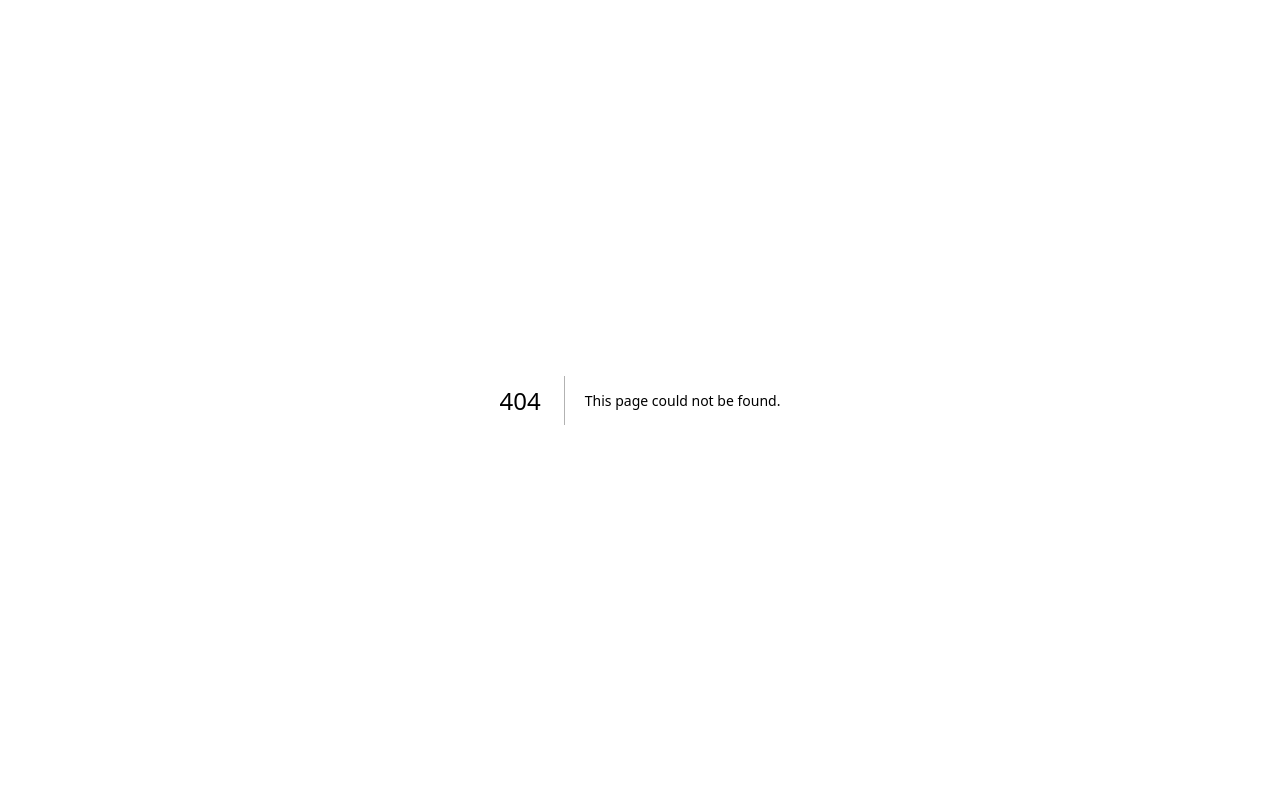
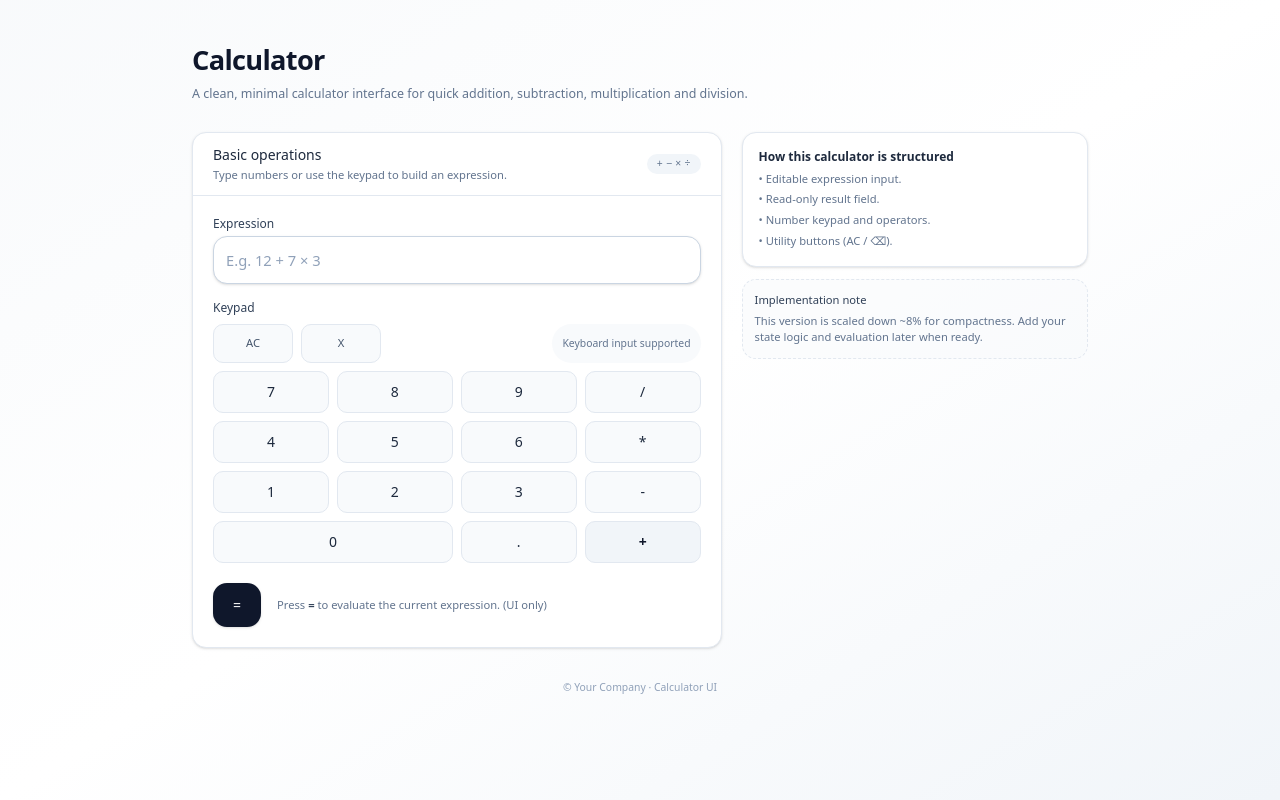
Before and after one commit to tusharpatle0097/calculator, a Next.js app: page /calculators/calculator in a window 1280 px wide. Before the commit this address had no page. Built offline with nearby package versions, Linux system fonts and the light colour scheme.

Commit message:
addcalculator

```diff
--- /dev/null
+++ b/src/app/calculators/calculator/page.jsx
@@ -0,0 +1,189 @@
+"use client";
+
+import Input from "@/app/ui/Input";
+import SubmitButton from "@/app/ui/SubmitButton";
+import { useState } from "react";
+
+const keypadValues = [
+  "7",
+  "8",
+  "9",
+  "/",
+  "4",
+  "5",
+  "6",
+  "*",
+  "1",
+  "2",
+  "3",
+  "-",
+  "0",
+  ".",
+  "+",
+];
+
+const Page = () => {
+  const [input, setInput] = useState("");
+
+  const handleClick = (value) => {
+    setInput(input + value);
+    if (input === "Error" ) {
+      setInput("");
+    }
+  };
+
+  const handleCalculate = () => {
+    try {
+      const result = eval(input);
+      setInput(result.toString());
+    } catch (error) {
+      setInput("Error");
+    }
+  };
+
+  const allClear = () => {
+    setInput("");
+  };
+
+  const allSelect = () => {
+    setInput((s) => s.slice(0, -1));
+  };
+
+  return (
+    <div className="min-h-screen bg-gradient-to-br from-slate-50 via-white to-slate-100 py-10 px-3 text-[0.92rem]">
+      <div className="mx-auto w-full max-w-4xl">
+        {/* Header */}
+        <div className="mb-7">
+          <h1 className="text-[1.7rem] font-semibold tracking-tight text-slate-900">
+            Calculator
+          </h1>
+          <p className="mt-1 text-[0.78rem] text-slate-500">
+            A clean, minimal calculator interface for quick addition,
+            subtraction, multiplication and division.
+          </p>
+        </div>
+
+        <div className="grid grid-cols-1 gap-5 lg:grid-cols-5">
+          {/* Left: Calculator panel */}
+          <div className="lg:col-span-3">
+            <div className="rounded-xl border border-slate-200 bg-white shadow-sm">
+              <div className="border-b border-slate-200 px-5 py-3 flex items-center justify-between">
+                <div>
+                  <h2 className="text-sm font-medium text-slate-800">
+                    Basic operations
+                  </h2>
+                  <p className="mt-[2px] text-[0.7rem] text-slate-500">
+                    Type numbers or use the keypad to build an expression.
+                  </p>
+                </div>
+                <span className="rounded-full bg-slate-100 px-2.5 py-[2px] text-[0.65rem] font-medium uppercase tracking-wide text-slate-500">
+                  + − × ÷
+                </span>
+              </div>
+
+              <div className="px-5 py-5 space-y-4">
+                {/* Expression input */}
+                <div>
+                  <label className="mb-1 block text-xs font-medium text-slate-700">
+                    Expression
+                  </label>
+
+                  <input
+                   placeholder="E.g. 12 + 7 × 3"
+                    value={input}
+                    onChange={(e) => setInput(e.target.value)}
+                    className="w-full rounded-xl border border-slate-300 bg-white py-3 px-3 text-slate-900 placeholder-slate-400 shadow-sm focus:border-slate-900 focus:outline-none focus:ring-2 focus:ring-slate-900/10"
+                  />
+                </div>
+
+                <div>
+                  <label className="mb-1 block text-xs font-medium text-slate-700">
+                    Keypad
+                  </label>
+                  <div className="mt-2 flex gap-2 text-[0.7rem] mb-2">
+                    <button
+                      onClick={allClear}
+                      className="rounded-lg border border-slate-200 font-medium w-20 bg-slate-50 px-2.5 py-2.5 text-slate-600 hover:border-slate-300"
+                    >
+                      AC
+                    </button>
+                    <button
+                      onClick={allSelect}
+                      className="rounded-lg border border-slate-200 font-medium w-20 bg-slate-50 px-2.5 py-2.5 text-slate-600 hover:border-slate-300"
+                    >
+                      X
+                    </button>
+                    <span className="ml-auto inline-flex items-center rounded-full bg-slate-50 px-2.5 py-[2px] text-[0.65rem] text-slate-500">
+                      Keyboard input supported
+                    </span>
+                  </div>
+                  {/* ✅ Single array mapped */}
+                  <div className="grid grid-cols-4 gap-2 text-sm">
+                    {keypadValues.map((val, i) => (
+                      <button
+                        onClick={() => handleClick(val)}
+                        key={i}
+                        className={`rounded-lg border border-slate-200 py-2.5 font-medium hover:border-slate-300 ${
+                          ["÷", "×", "−", "+"].includes(val)
+                            ? "bg-slate-100 font-semibold text-slate-900"
+                            : "bg-slate-50 text-slate-800"
+                        } ${val === "0" ? "col-span-2" : ""}`}
+                      >
+                        {val}
+                      </button>
+                    ))}
+                  </div>
+
+                  {/* Utility buttons */}
+                </div>
+
+                {/* Action */}
+                <div className="mt-5 flex items-center gap-4">
+                  <SubmitButton onClick={handleCalculate}>=</SubmitButton>
+                  <p className="text-[0.7rem] text-slate-500">
+                    Press{" "}
+                    <span className="font-semibold text-slate-700">=</span> to
+                    evaluate the current expression. (UI only)
+                  </p>
+                </div>
+              </div>
+            </div>
+          </div>
+
+          {/* Right: Info panel */}
+          <div className="lg:col-span-2">
+            <div className="space-y-3">
+              <div className="rounded-xl border border-slate-200 bg-white p-4 shadow-sm">
+                <h3 className="text-xs font-semibold text-slate-800 mb-1.5">
+                  How this calculator is structured
+                </h3>
+                <ul className="space-y-1 text-[0.7rem] text-slate-500">
+                  <li>• Editable expression input.</li>
+                  <li>• Read-only result field.</li>
+                  <li>• Number keypad and operators.</li>
+                  <li>• Utility buttons (AC / ⌫).</li>
+                </ul>
+              </div>
+
+              <div className="rounded-xl border border-dashed border-slate-200 bg-slate-50/60 p-3 text-[0.7rem] text-slate-500">
+                <p className="font-medium text-slate-700 mb-1">
+                  Implementation note
+                </p>
+                <p>
+                  This version is scaled down ~8% for compactness. Add your
+                  state logic and evaluation later when ready.
+                </p>
+              </div>
+            </div>
+          </div>
+        </div>
+
+        <div className="mt-8 text-center text-[0.65rem] text-slate-400">
+          © Your Company · Calculator UI
+        </div>
+      </div>
+    </div>
+  );
+};
+
+export default Page;
--- a/src/app/data/calculatorsData.js
+++ b/src/app/data/calculatorsData.js
@@ -1,4 +1,11 @@
 export const RAW_CALCS = [
+  {
+    name: "Calculator",
+    category: "Financial Calculators",
+    description: "Simple Calculator",
+    icon: "💰",
+    link: "/calculators/calculator",
+  },
   {
     name: "EMI Calculator",
     category: "Financial Calculators",
@@ -56,7 +63,6 @@ export const RAW_CALCS = [
     icon: "💰",
     link: "/calculators/cgpa-to-percentage-calculator",
   },
-  ,
   {
     name: "Length Converter",
     category: "Converter",
```
